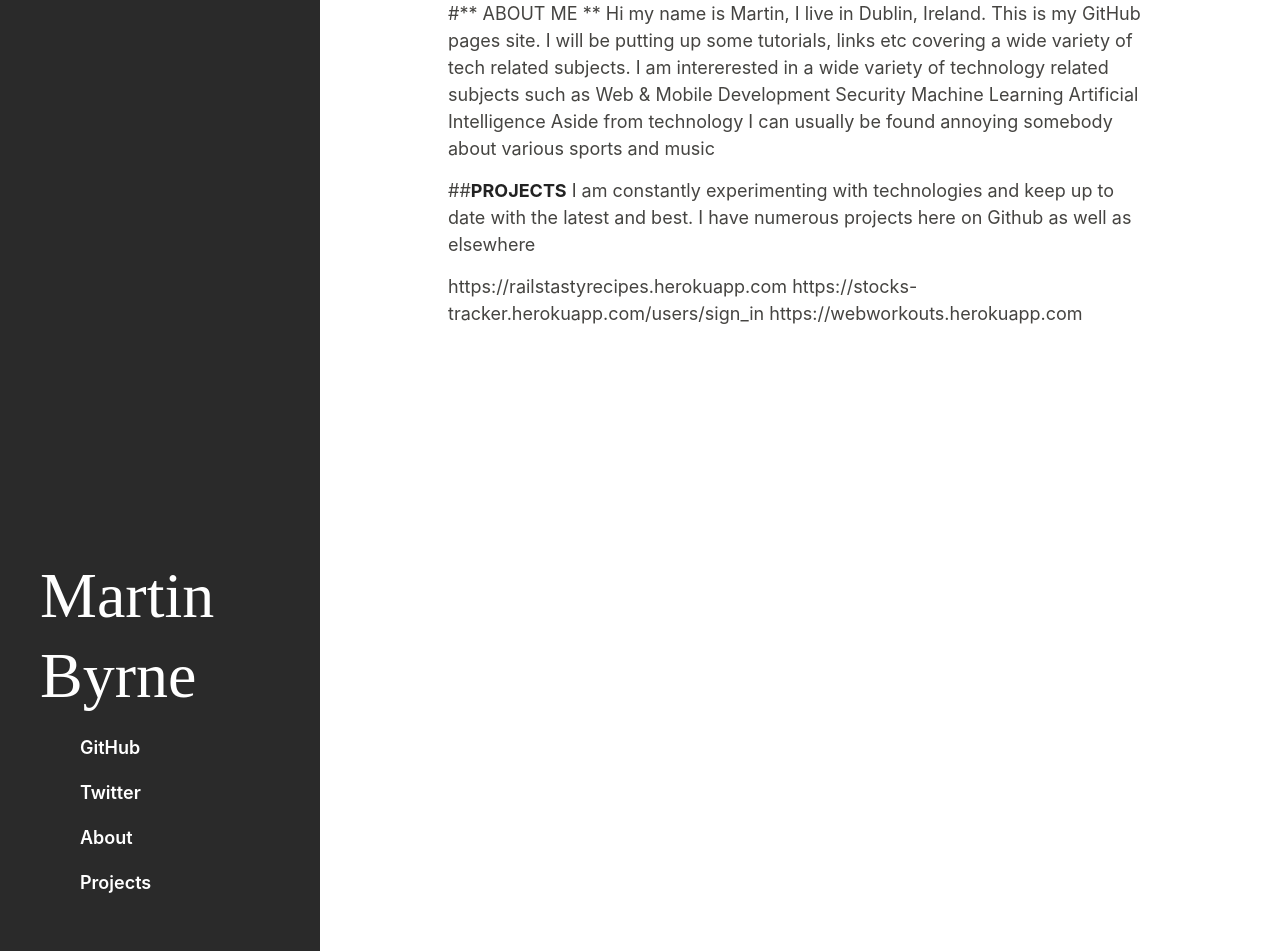
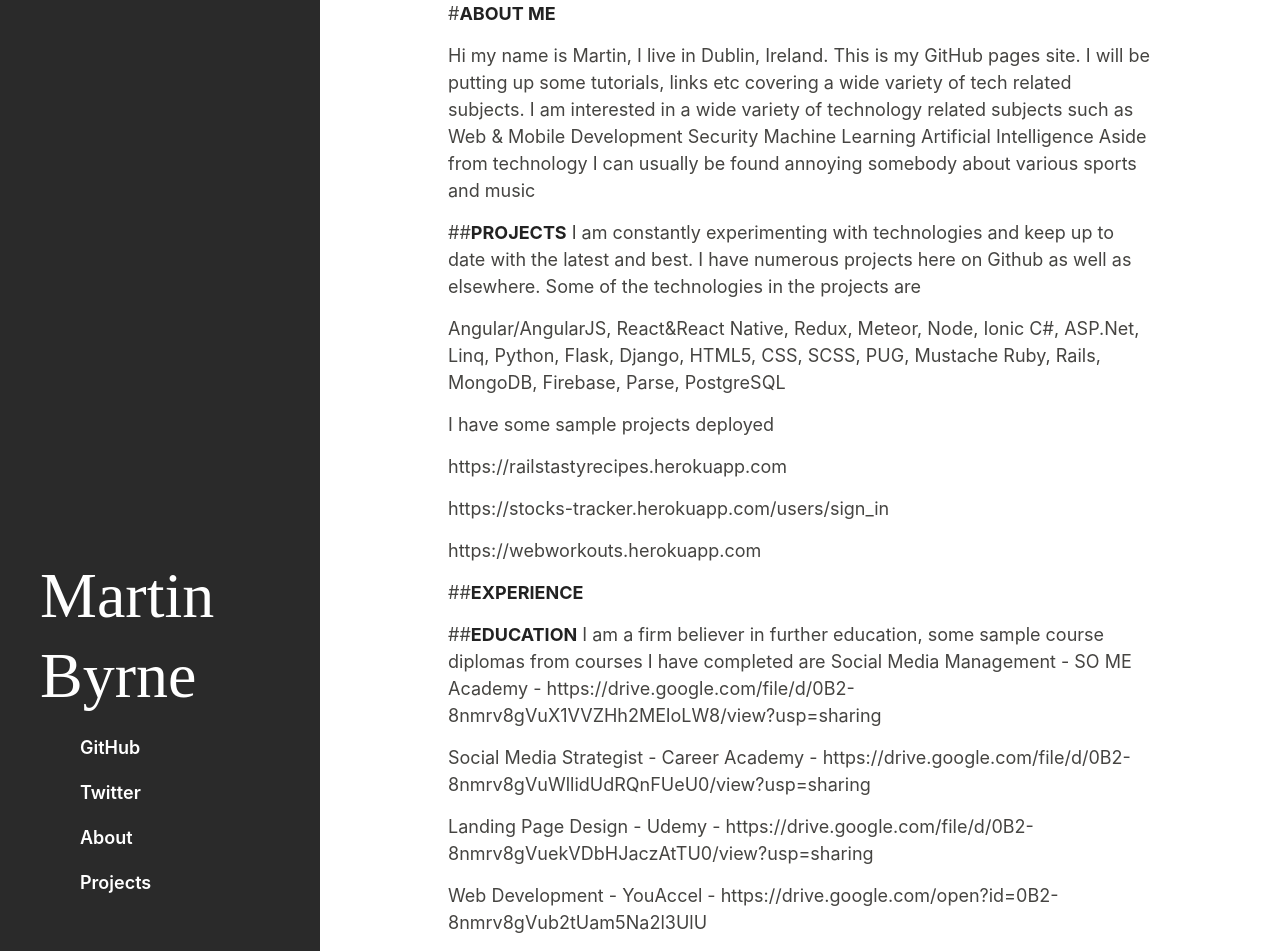
Before and after one commit to marb61a/marb61a.github.io, a Jekyll site: the page built from about.md, in a window 1280 px wide and 951 px high. Built offline with Jekyll 4.4.1, drawn with Linux system fonts in a browser that asks for light colours; our own code applies the rules of GitHub Pages for plain Markdown files.

Commit message:
Update about.md

```diff
--- a/about.md
+++ b/about.md
@@ -1,7 +1,8 @@
-#** ABOUT ME **
+#**ABOUT ME**
+
 Hi my name is Martin, I live in Dublin, Ireland. This is my GitHub pages site.
 I will be putting up some tutorials, links etc covering a wide variety of
-tech related subjects. I am intererested in a wide variety of technology related
+tech related subjects. I am interested in a wide variety of technology related
 subjects such as
 Web & Mobile Development
 Security
@@ -12,8 +13,30 @@
 
 ##**PROJECTS**
 I am constantly experimenting with technologies and keep up to date with the latest and
-best. I have numerous projects here on Github as well as elsewhere
+best. I have numerous projects here on Github as well as elsewhere. Some of the technologies
+in the projects are
+
+Angular/AngularJS, React&React Native, Redux, Meteor, Node, Ionic
+C#, ASP.Net, Linq, Python, Flask, Django, HTML5, CSS, SCSS, PUG, Mustache
+Ruby, Rails, MongoDB, Firebase, Parse, PostgreSQL
+
+I have some sample projects deployed
 
 https://railstastyrecipes.herokuapp.com
+
 https://stocks-tracker.herokuapp.com/users/sign_in
+
 https://webworkouts.herokuapp.com
+
+
+##**EXPERIENCE**
+
+##**EDUCATION**
+I am a firm believer in further education, some sample course diplomas from courses I have completed are
+Social Media Management - SO ME Academy - https://drive.google.com/file/d/0B2-8nmrv8gVuX1VVZHh2MEloLW8/view?usp=sharing
+
+Social Media Strategist - Career Academy - https://drive.google.com/file/d/0B2-8nmrv8gVuWllidUdRQnFUeU0/view?usp=sharing
+
+Landing Page Design - Udemy - https://drive.google.com/file/d/0B2-8nmrv8gVuekVDbHJaczAtTU0/view?usp=sharing
+
+Web Development - YouAccel - https://drive.google.com/open?id=0B2-8nmrv8gVub2tUam5Na2l3UlU
```
